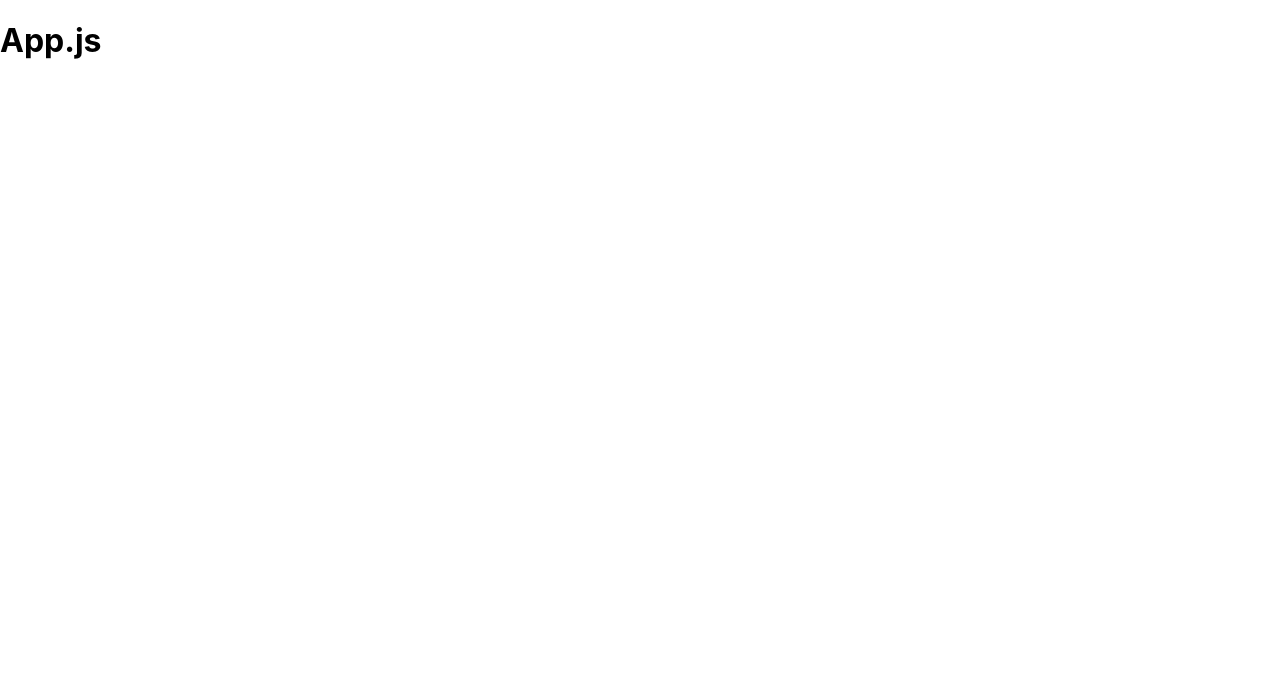
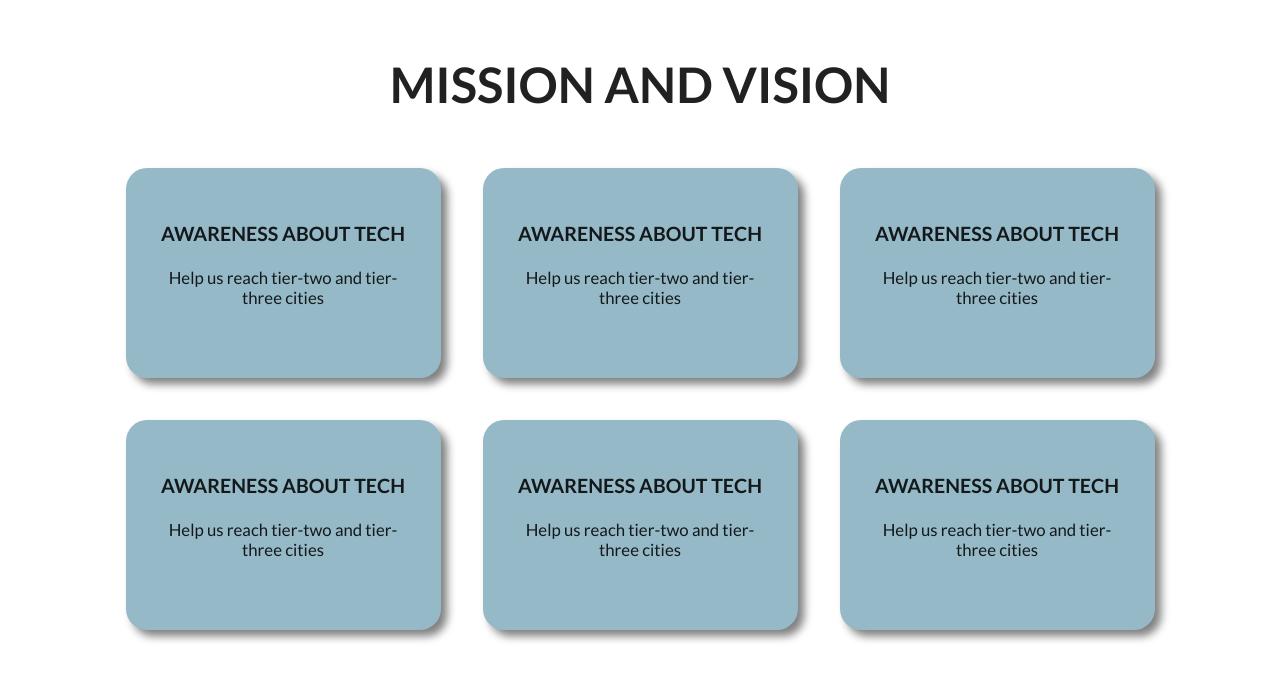
Before and after one commit to girlscript/Girscript-Community-Website, a React (Create React App) app in the folder frontend/: page / in a window 1280 px wide. Shown: the top 680 px of the page. Built offline with nearby package versions, Linux system fonts and the light colour scheme.

Commit message:
mission and vision page added

```diff
--- a/frontend/src/App.js
+++ b/frontend/src/App.js
@@ -1,12 +1,23 @@
 // import logo from './logo.svg';
+import { Fragment } from "react";
+import { BrowserRouter as Router, Switch, Route } from "react-router-dom";
+import "semantic-ui-css/semantic.min.css";
 import './App.css';
+// Pages Import
+import Mission from "./Components/Mission/mission";
 
-function App() {
+const App = () => {
   return (
-    <>
-      <h1>App.js</h1>
-    </>
+    <Fragment>
+      <div className="Container">
+        <Router>
+          <Switch>
+            <Route exact path="/" component={Mission} />
+          </Switch>
+        </Router>
+      </div>
+    </Fragment>
   );
-}
+};
 
 export default App;
--- /dev/null
+++ b/frontend/src/Components/Mission/dummy.js
@@ -0,0 +1,27 @@
+const arrayCards = [
+    [
+       "AWARENESS ABOUT TECH",
+       "Help us reach tier-two and tier-three cities",
+    ],
+    [
+        "AWARENESS ABOUT TECH",
+        "Help us reach tier-two and tier-three cities",
+    ],
+    [
+        "AWARENESS ABOUT TECH",
+        "Help us reach tier-two and tier-three cities",
+    ],
+    [
+        "AWARENESS ABOUT TECH",
+        "Help us reach tier-two and tier-three cities",
+    ],
+    [
+        "AWARENESS ABOUT TECH",
+        "Help us reach tier-two and tier-three cities",
+    ],
+    [
+        "AWARENESS ABOUT TECH",
+        "Help us reach tier-two and tier-three cities",
+    ],
+  ];
+  export default arrayCards
--- /dev/null
+++ b/frontend/src/Components/Mission/mission.js
@@ -0,0 +1,31 @@
+import React from "react";
+import style from "./mission.module.css";
+import arrayCards from "./dummy";
+
+const Mission = () => {
+  return (
+    <main>
+      <div id={style["hero"]}>
+        <div id={style["heading"]}>
+          <div id={style["title"]}>MISSION AND VISION</div>
+        </div>
+      </div>
+      <div id={style["all-cards"]}>
+        {arrayCards.map((element, i) => {
+          return (
+            <div
+              className={`${style["card-item"]} ${style["card-item2"]} key={${i}}`}
+            >
+            <div className={style["clickable-card"]}>
+                <div className={style["card-title"]}><i class="fas fa-grin-stars"></i>{element[0]}</div>
+                <div className={style["card-content"]}>{element[1]}</div>
+            </div>
+            </div>
+          );
+        })}
+      </div>
+    </main>
+  );
+};
+
+export default Mission;
--- /dev/null
+++ b/frontend/src/Components/Mission/mission.module.css
@@ -0,0 +1,89 @@
+main {
+  display: flex;
+  flex-direction: column;
+  align-items: center;
+}
+
+#hero {
+  display: flex;
+  width: 100vw;
+}
+
+#heading {
+  display: flex;
+  flex-direction: column;
+  align-items: center;
+  width: 100%;
+  margin: 4rem 0 2rem 0;
+  text-align: center;
+}
+
+#title {
+  display: flex;
+  font-size: 3.5rem;
+  line-height: 4rem;
+  font-weight: bold;
+}
+
+#all-cards {
+  display: flex;
+  justify-content: center;
+  flex-wrap: wrap;
+  width: 95vw;
+  margin: 0.5em;
+}
+
+.card-item {
+  background-color: #95B9C7;
+  text-align: center;
+  font-size: 1.5rem;
+  border-radius: 1em;
+  box-shadow: 0.3em 0.3em 0.4em grey;
+  height: auto;
+  width: 15em;
+  margin: 1em;
+  background-position: left center;
+  transition: background 0.3s ease-out;
+}
+
+.card-item2 {
+  height: 10em;
+}
+
+.clickable-card {
+  display: flex;
+  flex-direction: column;
+  align-items: center;
+  padding: 1.6em;
+  padding-top: 2.5em;
+  color: var(--bs-light);
+}
+
+.card-title {
+  font-size: 1.4rem;
+  margin-bottom: 1.5rem;
+  line-height: 1.9rem;
+  font-weight: bold;
+}
+
+.card-content {
+  font-weight: normal;
+  text-align: center;
+  font-size: 1.2rem;
+  width: 100%;
+}
+
+.card-item:hover {
+  background: linear-gradient(
+  45deg,
+  #f9d976 0%,
+  #f39f86 90%
+);
+}
+
+@media screen and (orientation: portrait) {
+  #hero {
+    flex-direction: column;
+  }
+
+}
```
Also changed, not shown: frontend/src/Components/Readme.md (deleted), 1 other file (tests, documents, lock files or other folders).
